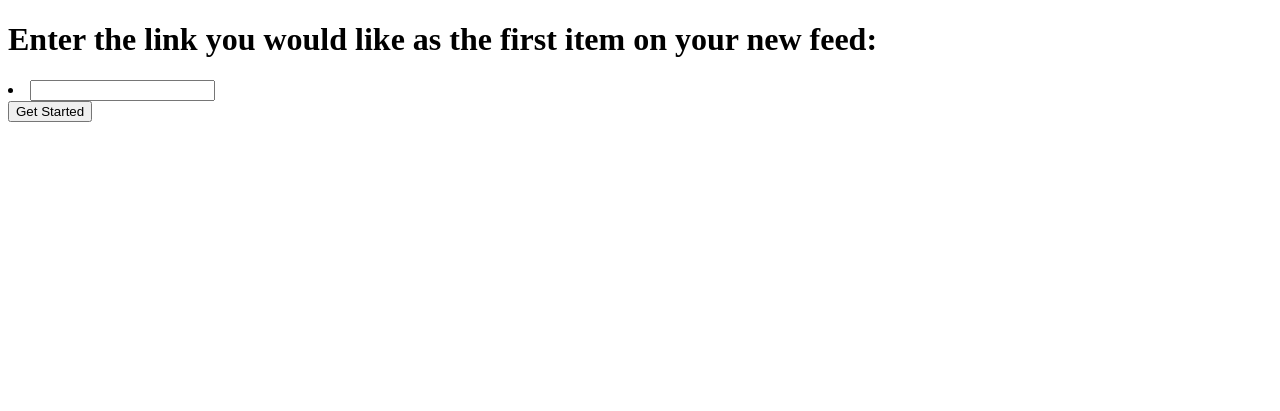
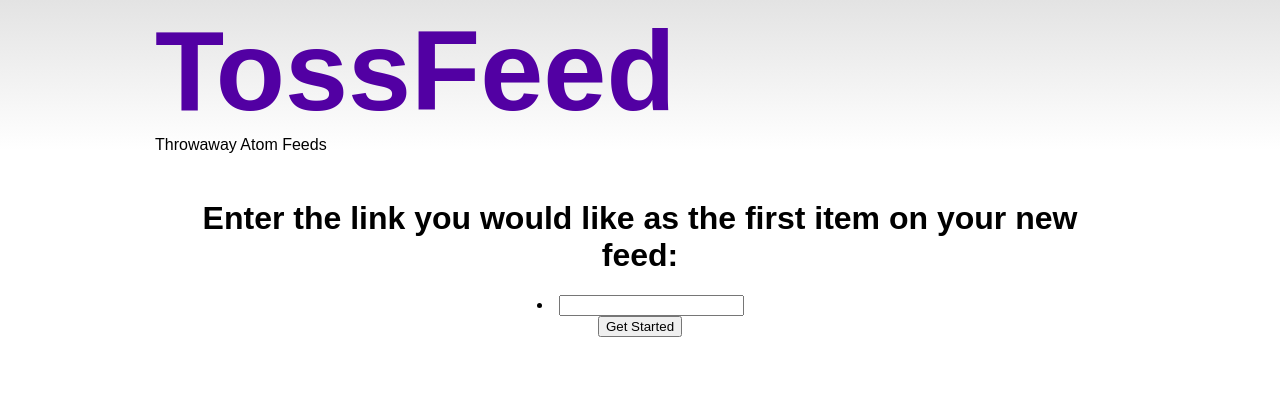
Before and after one commit to a-krebs/tossfeed, a Django app: page / in a window 1280 px wide. Shown: the top 411 px of the page. Run offline with Django 3.2, Linux system fonts and the light colour scheme.

Commit message:
Base css file. Set up URL to serve up static files in dev environment, and added base css file. Modified base.html to include title and tagline.

```diff
--- /dev/null
+++ b/tossfeed/feeds/static/styles/base.css
@@ -0,0 +1,65 @@
+body {
+    margin: 0;
+    padding: 0;
+    height: 100%;
+    font-family: Arial !important;
+}
+
+h1#title {
+    font-size: 85pt;
+    color: #5200A3;
+    padding: 0;
+    margin: 0;
+}
+
+#wrapper {
+    width: 100%;
+    height: 100%;
+}
+
+#wrapper #wrapper-content {
+    width: 970px;
+    margin-left: auto;
+    margin-right: auto;
+    margin-top: 50px;
+    height: 100%;
+}
+
+#wrapper #wrapper-content #content {
+    margin: 5px;
+    text-align: center;
+}
+
+#wrapper #wrapper-header {
+    /* gradients from colorzilla.com */
+    background: -moz-linear-gradient(top, rgba(212,212,212,0.65) 0%, rgba(212,212,212,0) 100%); /* FF3.6+ */
+    background: -webkit-gradient(linear, left top, left bottom, color-stop(0%,rgba(212,212,212,0.65)), color-stop(100%,rgba(212,212,212,0))); /* Chrome,Safari4+ */
+    background: -webkit-linear-gradient(top, rgba(212,212,212,0.65) 0%,rgba(212,212,212,0) 100%); /* Chrome10+,Safari5.1+ */
+    background: -o-linear-gradient(top, rgba(212,212,212,0.65) 0%,rgba(212,212,212,0) 100%); /* Opera 11.10+ */
+    background: -ms-linear-gradient(top, rgba(212,212,212,0.65) 0%,rgba(212,212,212,0) 100%); /* IE10+ */
+    background: linear-gradient(to bottom, rgba(212,212,212,0.65) 0%,rgba(212,212,212,0) 100%); /* W3C */
+    filter: progid:DXImageTransform.Microsoft.gradient( startColorstr='#a6d4d4d4', endColorstr='#00d4d4d4',GradientType=0 ); /* IE6-9 */
+    width: 100%;
+    height: 150px;
+}
+
+#wrapper #wrapper-header #header {
+    width: 970px;
+    height: 100%;;
+    margin-left: auto;
+    margin-right: auto;
+    padding: 5px;
+}
+
+#wrapper #wrapper-footer {
+    width: 100%;
+    height: 70px;
+}
+
+#wrapper #wrapper-footer #footer {
+    width: 970px;
+    height: 60px;
+    margin-left: auto;
+    margin-right: auto;
+    padding: 5px;
+}
--- a/tossfeed/feeds/templates/feeds/base.html
+++ b/tossfeed/feeds/templates/feeds/base.html
@@ -4,12 +4,15 @@
         <title>
             {% block title %}{% endblock %}
         </title>
+        <link rel="stylesheet" type="text/css" href="{{ STATIC_URL }}styles/base.css">
         {% block head %}{% endblock %}
     </head>
 <body>
     <div id="wrapper">
         <div id="wrapper-header">
             <div id="header">
+                <h1 id="title">TossFeed</h1>
+                <span id="taglin">Throwaway Atom Feeds</span>
                 {% block header %}{% endblock %}
             </div>
         </div>
--- a/tossfeed/tossfeed/urls.py
+++ b/tossfeed/tossfeed/urls.py
@@ -1,5 +1,6 @@
 from django.conf.urls import patterns, url
 from feeds import views
+
 
 urlpatterns = patterns('',
     url(r'^(?P<feed_id>\d+)/$', views.TossFeed(), name='feed'),
@@ -7,3 +8,7 @@ urlpatterns = patterns('',
     url(r'^(?P<feed_id>\d+)/add$', views.AddToFeed.as_view(), name='add'),
     url(r'^$', views.CreateFeed.as_view(), name='index'),
 )
+
+# TODO: remove before deployment
+from django.contrib.staticfiles.urls import staticfiles_urlpatterns
+urlpatterns += staticfiles_urlpatterns()
```
